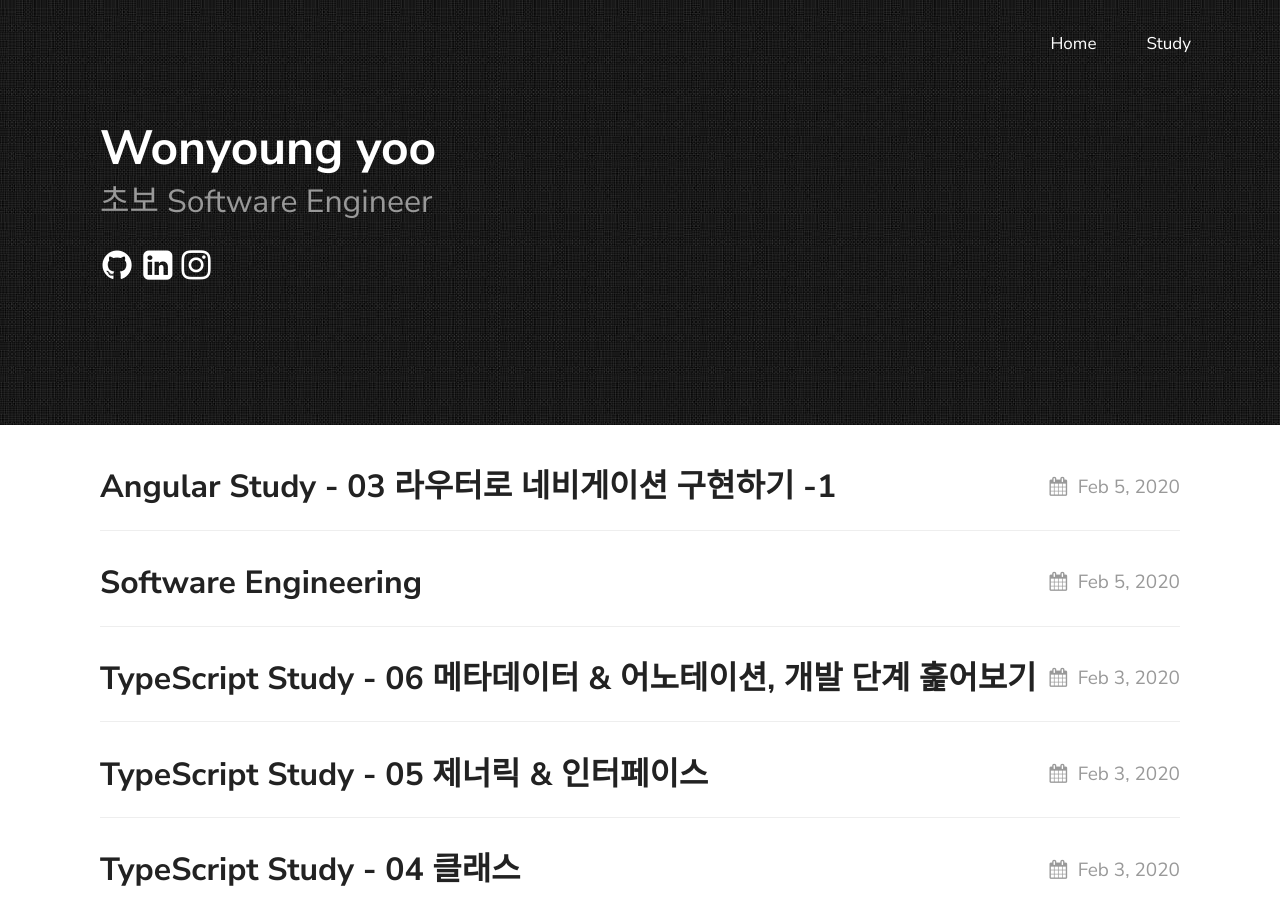
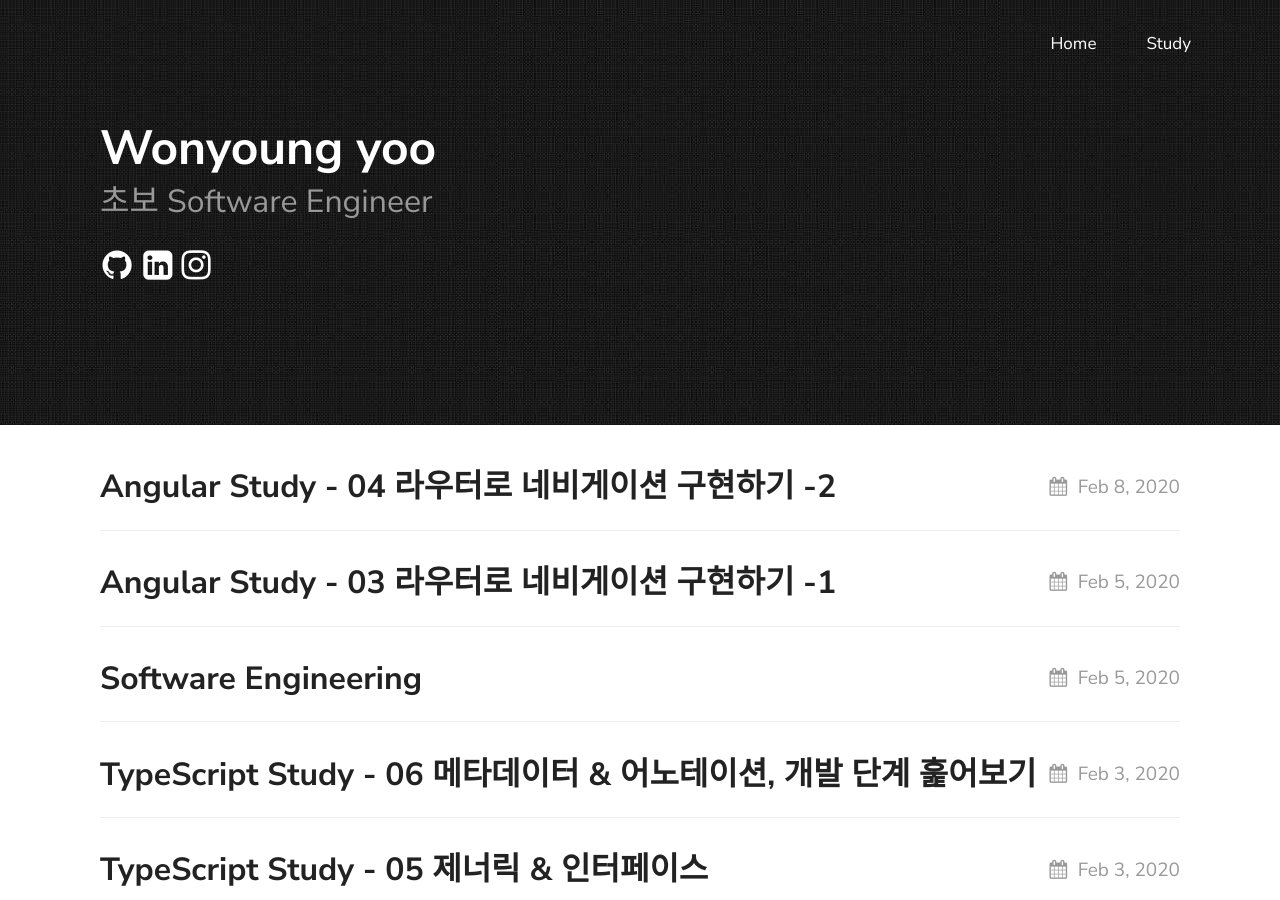
Before and after one commit to yoowonyoung/yoowonyoung.github.io, a Jekyll site: the page built from index.md, in a window 1280 px wide and 900 px high. Built offline with Jekyll 4.4.1, drawn with Linux system fonts in a browser that asks for light colours; some of the changed lines change nothing that is shown.

Commit message:
angular 5

````diff
--- a/_posts/2020-02-01-Angular & TypeScript.md
+++ b/_posts/2020-02-01-Angular & TypeScript.md
@@ -14,6 +14,7 @@ permalink: '/AngularAndTypeScript'
 - [2장 Angular 시작하기 1번째](https://yoowonyoung.github.io/posts/Angular-02/)
 - [2장 Angular 시작하기 2번째](https://yoowonyoung.github.io/posts/Angular-03/)
 - [3장 라우터로 네비게이션 구현하기 1번째](https://yoowonyoung.github.io/posts/Angular-04/)
+- [3장 라우터로 네비게이션 구현하기 2번째](https://yoowonyoung.github.io/posts/Angular-05/)
 
 # TypeScript Posts
 
--- /dev/null
+++ b/_posts/2020-02-08-Angular-05.md
@@ -0,0 +1,355 @@
+---
+layout: post
+title: "Angular Study - 04 라우터로 네비게이션 구현하기 -2"
+description: 3장 라우터로 네비게이션 구현하기 2번째
+date: 2020-02-08 22:32:00 +09:00
+categories: Angular Study
+---
+
+
+
+
+# 라우터로 네비게이션 구현하기
+
+## 라우터로 데이터 전달하기
+
+### ActivatedRoute에서 라우팅 인자 호출하기
+
+```javascript
+import { Component } from '@angular/core';
+import { ActivatedRoute } from '@angular/router';
+
+@Component({
+	selector : 'product',
+	template : `<h1 class="product">Product Details for Product : {{ productID }}</h1>`, //전달받은 상품 ID를 템플릿에 바인딩해서 화면에 표시
+	styles : ['.product { background : cyan }']
+})
+export class ProductDetailComponentParam {
+	productID : string;
+
+	constructor (route : ActivatedRoute) { //컴포넌트의 생성자가 ActivateRoute객체를 의존성으로 주입
+		this.productID = route.snapshot.params['id']; //id 프로퍼티의 값을 가져와서 클래스 멤버변수 productID로 할당
+	}
+}
+```
+
+- ActivatedRoute 객체가 의존성으로 주입되며, 라우터를 통해 전달하는 인자는 ActivatedRoute 객체 안에 담겨 있다
+- ActivatedRoute 객체어는 이전 컴포넌트에서 전달한 인자가 모두 들어있으며,라우팅 인자를 전달받는 컴포넌트의 생성자에 ActivatedRoute 타입을 지정하면 Angular가 알아서 이 객체의 인스턴스를 초기화 해서 주입
+
+```javascript
+import { Component, NgModule } from '@angular/core';
+import { platformBrowserDynamic } from '@angular/platform-browser-dynamic';
+import { BrowserModule } from '@angular/platform-browser';
+import { LocationStrategy, HashLocationStrategy } from '@angular/common';
+import { Routes, RouterModule } from '@angular/router';
+import { HomeComponent } from './components/home.component';
+import { ProductDetailComponentParam } from './components/product-param.component';
+
+const routes : Routes = [
+	{ path : '', component : HomeComponent },
+	{ path : 'product/:id', component : ProductDetailComponentParam } // 라우팅 주소에 '/:id'를 추가
+];
+
+@Component({
+	selector : 'app',
+	template : `
+		<a [routerLink]="['/']">Home</a>
+		<a [routerLink]="['/product', 1234]">Product Details</a> //routerLink를 통해 전달되는 배열의 항목은 2개인데, '/product'는 라우팅 주소를 의미하고, 1234는 상품의 ID를 의미한다
+		<router-outlet></router-outlet>
+	`
+})
+class AppComponent {}
+
+@NgModule({
+	imports : [BrowserModule, RouterModule.forRoot(routes)],
+	declarations : [AppComponent, HomeComponent, ProductDetailComponentParam],
+	providers : [{ provide : LocationStrategy, useClass : HashLocationStrategy }],
+	bootstrap : [AppComponent]
+})
+class AppModule {}
+
+platformBrowserDynamic().bootstrapModule(AppModule);
+```
+
+- 라우팅 설정에서 사용한 :id는 라우팅 변수이기 때문에, URL은 product/:id가 아니라 product/1234가 된다
+- 이 애플리케이션은 다음과 같은 단계로 구성된다
+    * 라우터를 설정하기 위해 컴포넌트 템플릿에 있는 routerLink를 확인
+    * routerLink에 지정된 URL을 파싱하고 주어진 값으로 라우팅 인자를 치환
+    * 브라우저가 처리 할 수 있도록 `<a href="">` 태그를 구성
+
+### 라우터로 정적 데이터 전달하기
+- 데이터는 부모 컴포넌트에서 자식 컴포넌트로 전달 할 수도 있지만, 라우터를 설정하는 시점에서 컴포넌트로 데이터를 전달 할 수도 있다
+- 애플리케이션이 운영환경에서 동작하는 데이터를 컴포넌트에 전달하는 경우, 라우터 설정에 data 프로퍼티를 사용하면된다
+
+```javascript
+import { Component } from '@angular/core';
+import { ActivatedRoute } from '@angular/router';
+
+@Component({
+	selector : 'product',
+	template : `<h1 class="product">Product Detail for Product : {{ productID }}</h1>
+             <h2>Is prod evnironment? : {{ isProdEnvironment }}</h2>`,
+	styles : ['.product { background : cyan}']
+})
+export class ProductDetailComponentParam {
+	productID : string;
+	isProdEnvironment : string;
+
+	constructor (route : ActivatedRoute) {
+		this.productID = route.snapshot.params['id'];
+
+		this.isProdEnvironment = route.snapshot.data[0]['isProd'];
+		console.log('this.isProdEnvironment : ' + this.isProdEnvironment);
+	}
+}
+```
+
+```javascript
+import { Component, NgModule } from '@angular/core';
+import { platformBrowserDynamic } from '@angular/platform-browser-dynamic';
+import { BrowserModule } from '@angular/platform-browser';
+import { LocationStrategy, HashLocationStrategy } from '@angular/common';
+import { Routes, RouterModule } from '@angular/router';
+import { HomeComponent } from './components/home.component';
+import { ProductDetailComponentParam } from './components/product-param-data.component';
+
+const routes : Routes = [
+	{ path : '', component : HomeComponent },
+	{ path : 'product/:id', component : ProductDetailComponentParam, data : [{ isProd : true }] }
+];
+
+@Component({
+	selector : 'app',
+	template : `
+        <a [routerLink]="['/']">Home</a>
+        <a [routerLink]="['/product', 1234]">Product Details</a>
+        <router-outlet></router-outlet>
+    `
+})
+class AppComponent {}
+
+@NgModule({
+	imports : [BrowserModule, RouterModule.forRoot(routes)],
+	declarations : [AppComponent, HomeComponent, ProductDetailComponentParam],
+	providers : [{ provide : LocationStrategy, useClass : HashLocationStrategy }],
+	bootstrap : [AppComponent]
+})
+class AppModule {}
+
+platformBrowserDynamic().bootstrapModule(AppModule);
+```
+
+- path 프로퍼티를 사용하는 방식과 용도가 다르지만, 운영환경이나 QA환경임을 나타내는 변수를 라우터 설정 단계에서 간단하게 지정 할 수 있다
+
+## 자식 라우팅
+- Angular 애플리케이션은 부모-자식 관계로 구성된 컴포넌트의 집합이고, 각 컴포넌트는 캡슐화 되어 있고, 부모 컴포넌트와 상관없이 독자적인 의존성을 주입 받을 수 있다
+- 이로 인해 자식 컴포넌트 밖에서 이뤄지는 라우팅과 별개로 자식 컴포넌트에 대한 라우터를 설정 할 수 있다
+
+```javascript
+import { Component, NgModule } from '@angular/core';
+import { platformBrowserDynamic } from '@angular/platform-browser-dynamic';
+import { BrowserModule } from '@angular/platform-browser';
+import { LocationStrategy, HashLocationStrategy } from '@angular/common';
+import { Routes, RouterModule } from '@angular/router';
+import { HomeComponent } from "./components/home.component";
+import { ProductDetailComponent } from './components/product-child.component';
+import { ProductDescriptionComponent } from './components/product-description.component';
+import { SellerInfoComponent } from './components/seller.component';
+
+const routes : Routes = [
+	{ path : '', component : HomeComponent },
+	{
+		path : 'product/:id', component : ProductDetailComponent,
+		children : [
+			{ path : '', component : ProductDescriptionComponent },
+			{ path : 'seller/:id', component : SellerInfoComponent }
+		]
+	}
+];
+
+@Component({
+	selector : 'app',
+	template : `
+        <a [routerLink]="['/']">Home</a>
+        <a [routerLink]="['/product', 1234]">Product Details</a>
+        <router-outlet></router-outlet>
+    `
+})
+class AppComponent {}
+
+@NgModule({
+	imports : [BrowserModule, RouterModule.forRoot(routes)],
+	declarations : [AppComponent, HomeComponent, ProductDetailComponent,
+		ProductDescriptionComponent, SellerInfoComponent],
+	providers : [{ provide : LocationStrategy, useClass : HashLocationStrategy }],
+	bootstrap : [AppComponent]
+})
+class AppModule {}
+
+platformBrowserDynamic().bootstrapModule(AppModule);
+```
+
+- SellerInfoComponent 와 ProductDescriptionComponent를 자식 컴포넌트로 갖고 있고 이를 ProductDetailComponent에 추가 하였다
+
+```javascript
+import { Component } from '@angular/core';
+import { ActivatedRoute } from '@angular/router';
+
+@Component({
+	selector : 'product',
+	styles : ['.product { background : cyan }'],
+	template : `
+      <div class="product">
+        <h1>Product Detail for Product : {{ productID }}</h1>
+        <router-outlet></router-outlet> //별도의 자식 컴포넌트를 표시하는 라우팅 영역
+        <p><a [routerLink]="['./seller', 5678]">Seller Info</a></p> //사용자가 이 링크를 클릭하면 URL에 /seller/5678이 추가되고, 컴포넌트의 라우팅 영역에 SellerInfoComponent를 렌더링
+      </div>
+    `
+})
+export class ProductDetailComponent {
+	productID : string;
+
+	constructor (route : ActivatedRoute) {
+		this.productID = route.snapshot.params['id'];
+	}
+}
+```
+
+- ProductDescriptionComponent나 SellerInfoComponent를 표시하는 라우팅 영역을 AppComponent와 별개의 영역에 구현 하였다
+
+```javascript
+import { Component, ViewEncapsulation } from '@angular/core';
+import { ActivatedRoute } from '@angular/router';
+
+@Component({
+	selector : 'seller',
+	template : 'The seller of this product is Mary Lou (98%)',
+	styles : [':host { background : yellow }'],
+	encapsulation : ViewEncapsulation.Native
+})
+export class SellerInfoComponent {
+	sellerID : string;
+
+	constructor (route : ActivatedRoute) {
+		this.sellerID = route.snapshot.params['id'];
+		console.log(`The SellerInfoComponent got the seller id ${this.sellerID}`);
+	}
+}
+```
+
+- 판매자 ID를 전달받기 위해 컴포넌트의 생성자에 ActivatedRoute를 인자로 전달 한다
+
+## 라우팅 가드
+- 사용자가 라우터를 통해 들어오거나 나갈 때 유효성을 검증하고 검증 결과를 라우터에 반영 할 수있다
+    * 사용자가 인증을 한 후에만 라우팅을 수행 하고, 인증을 하지 않았다면 인증을 하게 한다
+    * 컴포넌트 몇개로 만든 폼을 화면에 표시하고, 이 폼에 유효한 데이터를 입력한 경우에만 네비게이션을 허용한다
+    * 라우터에서 빠져 나갈 때 저장하지 않은 정보가 있는것을 사용자에게 알린다
+- 라우터를 통해 내비게이션을 하거나 빠져 나갈 때, 이 시점을 가로채서 특정 동작을 수행 할 수 있으며 이것을 라우팅 가드를 통해 한다
+- Routes타입은 Route 인터페이스를 지정 해 놓은것인데, Route 인터페이스는 다음과 같다
+
+```javascript
+expert interface Route {
+    path? : string;
+    pathMatch? : string;
+    matcher? : UrlMatcher;
+    component : Type<any>;
+    redirectTO? : string;
+    outlet? : string;
+    canActivate? : any[];
+    canActivateChild? : any[];
+    canDeactivate? : any[];
+    canLoad? : any[];
+    data? : Data;
+    resolve? : ResolveData;
+    children? : Routes;
+    loadChildren? : LoacChildren;
+    runGuardAndResolvers? : RunGardAndResolvers;
+}
+```
+
+- 라우팅을 막기 위해서는 canActivate와 canDeactivate 프로퍼티를 사용한다
+- `@angular/router` 패키지의 canActivate 인터페이스를 기반으로 라우터 가드를 만들고 이 클래스에 canActivate()함수를 구현하는데, 이 함수는 유효성을 검증해서 true나 false값을 반환 하도록 구현한다
+    * 이 클래스를 라우터 설정의 canActivate 프로퍼티에 연결하면 라우터 가드 클래스의 canActivate()함수가 true를 반환 할때만 라우터가 제대로 동작한다
+- 마찬가지로 canDeactivate 인터페이스를 기반으로 클래스를 만들고 canDeactivate()함수를 구현해서 이를 라우터 설정의 canDeactivate 프로퍼티에 연결하면, canDeactivate()함수가 true를 반환 할 때만 라우터의 내비게이션을 벗어 날 수 있다
+
+```javascript
+//loginGard
+import { CanActivate } from '@angular/router';
+import { Injectable } from '@angular/core';
+
+@Injectable()
+export class LoginGuard implements CanActivate {
+	private checkIfLoggedIn () : boolean {
+		// 실제 로그인 서비스를 사용하는 로직은 여기에 작성한다.
+		// 지금은 임의로 true나 false를 반환한다.
+
+		let loggedIn : boolean = Math.random() < 0.5;
+
+		if (!loggedIn) {
+			console.log("LoginGuard : The user is not logged in and can't navigate to product details");
+		}
+
+		return loggedIn;
+	}
+
+	canActivate () {
+		return this.checkIfLoggedIn();//로그인 상태를 랜덤으로 지정해, false라면 라우터의 내비게이션을 사용 하지 못하도록 막음
+	}
+}
+```
+
+```javascript
+//unsaved_changes.guard
+import { CanDeactivate } from '@angular/router';
+import { Injectable } from '@angular/core';
+
+@Injectable()
+export class UnsavedChangesGuard implements CanDeactivate {
+	canDeactivate () {
+		return window.confirm('You have unsaved changes. Still want to leave?');
+	}
+}
+```
+
+```javascript
+//main
+import { Component, NgModule } from '@angular/core';
+import { platformBrowserDynamic } from '@angular/platform-browser-dynamic';
+import { BrowserModule } from '@angular/platform-browser';
+import { LocationStrategy, HashLocationStrategy } from '@angular/common';
+import { Routes, RouterModule } from '@angular/router';
+import { HomeComponent } from './components/home.component';
+import { ProductDetailComponent } from './components/product.component';
+import { LoginGuard } from './guards/login.guard';
+import { UnsavedChangesGuard } from './guards/unsaved_changes.guard';
+
+const routes : Routes = [
+	{ path : '', component : HomeComponent },
+	{
+		path : 'product', component : ProductDetailComponent,
+		canActivate : [LoginGuard], //canActivate에 배열을 사용해 배열로 전달되는 모든 가드를 순서대로 실행, 지정된 가드들중 하나라도 falase를 반환하는것이 있다면 내비게이션을 막을 수 있다
+        canDeactivate : [UnsavedChangesGuard] //canDeactivate역시 동일하다
+	}
+];
+
+@Component({
+	selector : 'app',
+	template : `
+        <a [routerLink]="['/']">Home</a>
+        <a [routerLink]="['/product']">Product Details</a>
+        <router-outlet></router-outlet>
+    `
+})
+class AppComponent {}
+
+@NgModule({
+	imports : [BrowserModule, RouterModule.forRoot(routes)],
+	declarations : [AppComponent, HomeComponent, ProductDetailComponent],
+	providers : [{ provide : LocationStrategy, useClass : HashLocationStrategy },
+		LoginGuard, UnsavedChangesGuard], //의존성 주입이 정상적으로 이뤄지도록 클래스의 프로바이더 목록에 LoginGard, UnsavedChangesGuard를 추가 한다
+	bootstrap : [AppComponent]
+})
+class AppModule {}
+
+platformBrowserDynamic().bootstrapModule(AppModule);
+```
````
